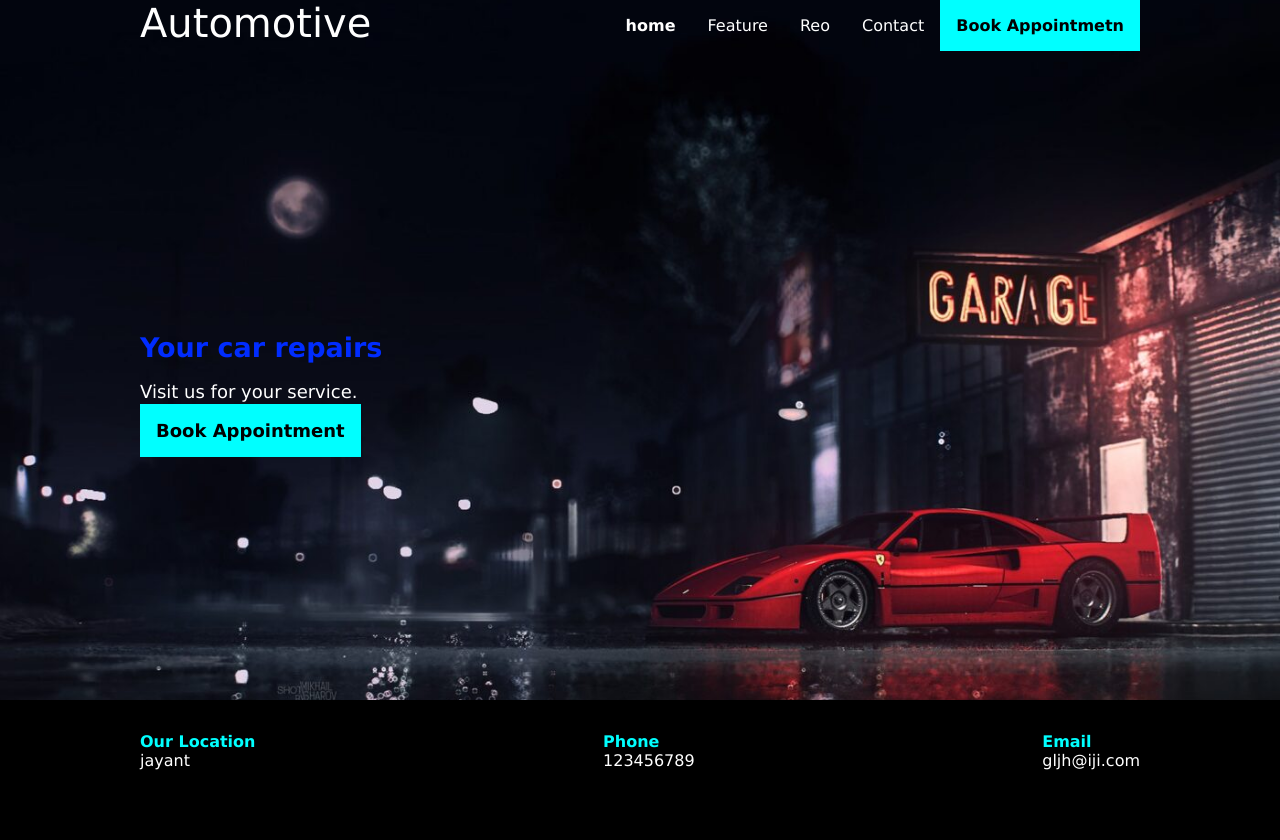
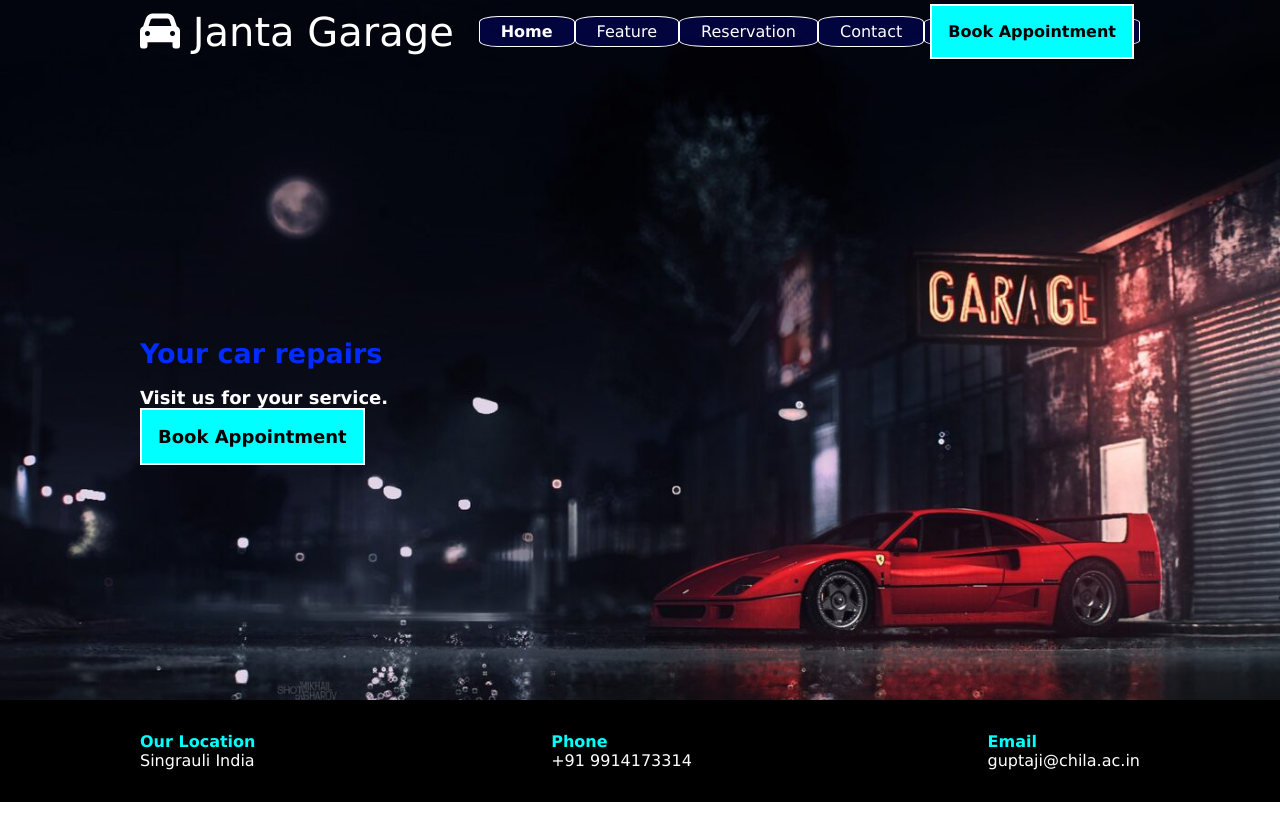
Before and after one commit to vivekup3424/html-css-projects, a plain HTML site: page automotive-car-design/index.html in a window 1280 px wide. After the commit the page ends 802 px from the top, so only its background shows below. Drawn offline with Linux system fonts and the light colour scheme.

Commit message:
finished up the first website

```diff
--- a/automotive-car-design/index.html
+++ b/automotive-car-design/index.html
@@ -7,19 +7,20 @@
     <title>Car-Store</title>
     <link rel="stylesheet" href="./style.css">
     <script src="./script.js"></script>
+    <script src="https://kit.fontawesome.com/3f73045e38.js" crossorigin="anonymous"></script>
 </head>
 <body>
-    <header>
+    <header> <!--contains the nav and the content-->
             <nav class="container">
                 <div class="logo">
-                    <i class="fas-fa-car"></i> Automotive
+                    <i class="fa-solid fa-car"></i> Janta Garage
                 </div>
                 <ul>
                     <li><a href="#" class="selected">home</a></li>
-                    <li><a href="#">Feature</a></li>
-                    <li><a href="#">Reo</a></li>
+                    <li><a href="#">feature</a></li>
+                    <li><a href="#">reservation</a></li>
                     <li><a href="#">Contact</a></li>
-                    <li><a href="#" class="highlight">Book Appointmetn</a></li>
+                    <li><a href="#" class="highlight">Book Appointment</a></li>
                 </ul>
             </nav>
         <div class="content">
@@ -34,15 +35,15 @@
         <ul class="container">
             <li>
                 <strong>Our Location</strong>
-                <p>jayant</p>
+                <p>Singrauli India</p>
             </li>
             <li>
                 <strong>Phone</strong>
-                <p>123456789</p>
+                <p>+91 9914173314</p>
             </li>
             <li>
                 <strong>Email</strong>
-                <p>gljh@iji.com</p>
+                <p>guptaji@chila.ac.in</p>
             </li>
         </ul>
     </footer>
--- a/automotive-car-design/style.css
+++ b/automotive-car-design/style.css
@@ -14,12 +14,14 @@ body
     margin: 0 auto;
     max-width: 100%;
     padding:0 1rem;
+    align-items: center;
 }
 header /*insode image I have header and main and nav*/
 {
     background-image: url("./../images/car.jpg");
     background-size: cover;
-    background-position: center center;
+    background-repeat: no-repeat;
+    background-position: center;
     border: violet;
     color: white;
     display: flex;
@@ -34,6 +36,7 @@ header /*insode image I have header and main and nav*/
     margin: auto;
     font-size: large;
     max-width: 100%;
+    font-weight: bolder;
 
 }
 .content h1
@@ -60,7 +63,14 @@ nav .logo
     font-size: 2.5rem;
 
 }
-
+nav li{
+    border: 1px white solid;
+    border-radius: 20%;
+    padding: 5px;
+    background-color: rgba(0, 0, 259, 0.2);
+    opacity: 1;
+    text-transform: capitalize;
+}
 nav li a
 {
     color: white;
@@ -74,6 +84,20 @@ nav li a
     padding: 1rem ;
     text-decoration: none;
     font-weight: bold;
+    border: 2px white solid;
+}
+@keyframes change{
+    100%{background-color: coral;
+    border-radius: 15%;
+    font-size: larger;
+    }
+
+}
+.highlight:hover{
+    animation-name: change;
+    animation-duration: 1s;
+    animation-iteration-count: 1;
+    animation-fill-mode: forwards;
 }
 
 .selected
@@ -111,7 +135,7 @@ footer p
 }
 footer
 {
-    height: 100px;
+    height: auto;
 }
 @media screen and (max-width: 700px)
 {
@@ -131,6 +155,9 @@ footer
     {
         display: none;
     }
+    footer{
+        height: auto;
+    }
     footer ul
     {
         flex-direction: column;
@@ -142,4 +169,12 @@ footer
         margin: 1rem;
         text-align: center;
     }
+    *{
+        width: auto;
+    }
 }
+/*@media screen and (min-width: 800px){
+    .container{
+        margin-left: 1rem;
+    }
+}*/
```
